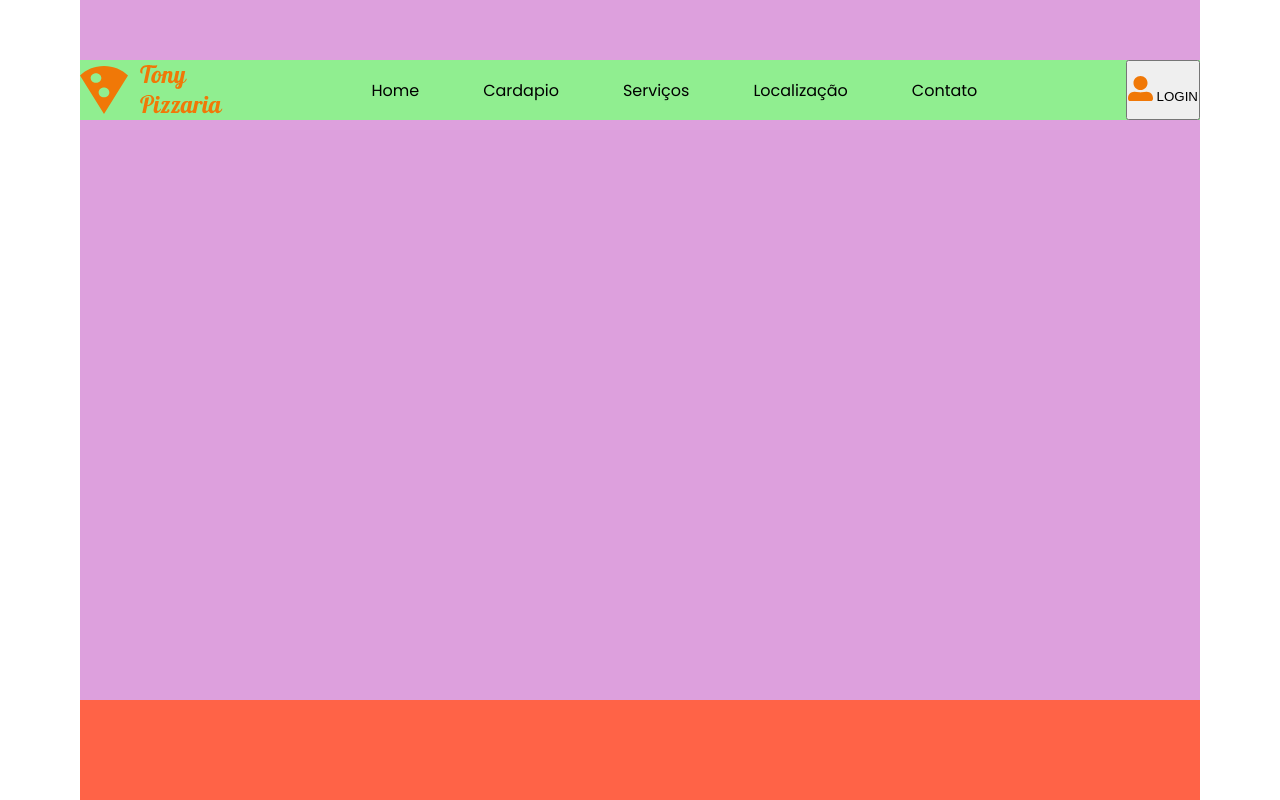
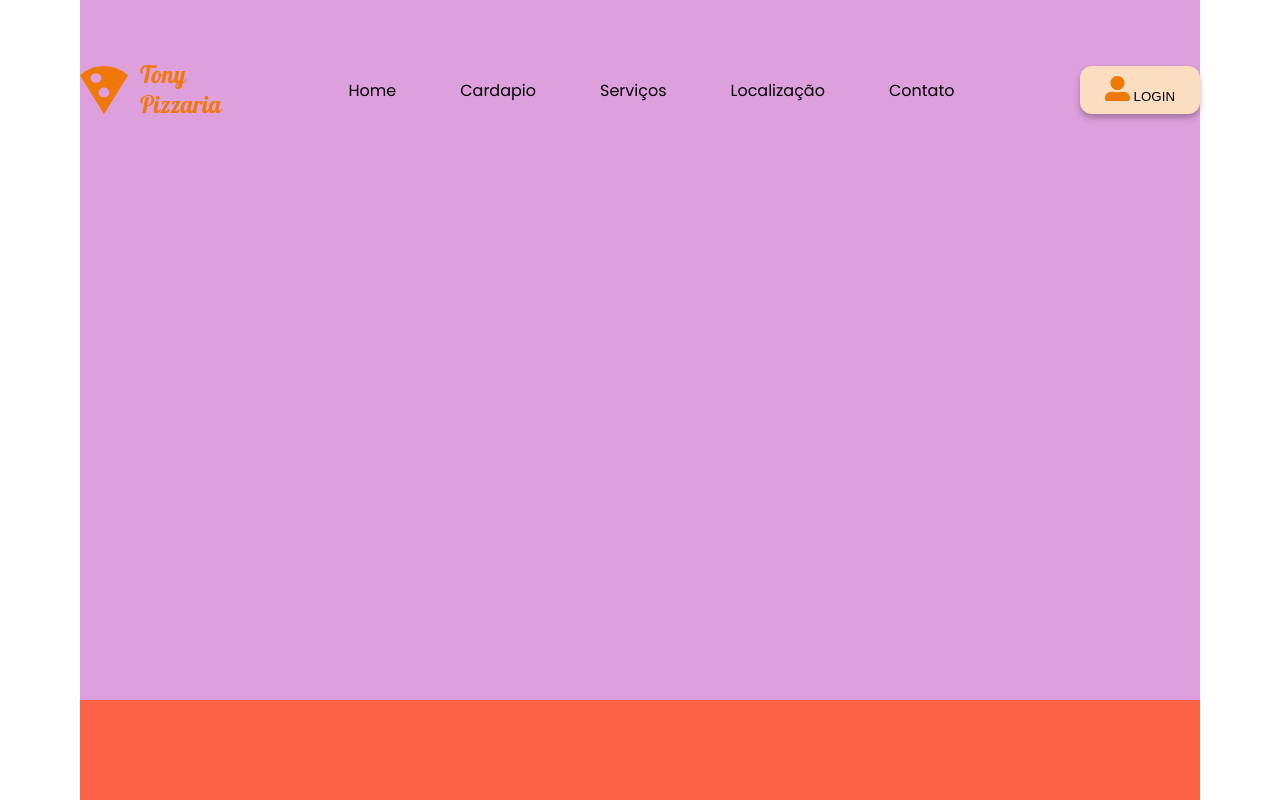
Before and after one commit to Joaoblesa/tony-pizzaria, a plain HTML site: page index.html in a window 1280 px wide. Shown: the top 800 px of the page. Drawn offline with Linux system fonts and the light colour scheme.

Commit message:
header concluido

```diff
--- a/style.css
+++ b/style.css
@@ -11,6 +11,12 @@ ul,ol,li{
     list-style: none;
 }
 
+:root{
+    --primary-color: #f07807;
+    --secundary-color: #FBDDC1;
+    --default-shadow: 0 4px 6px #0004;
+}
+
 body{
  padding: 0 80px;
  font-family: "Poppins", sans-serif;
@@ -21,9 +27,9 @@ header{
     width: calc(100% - 160px);
     position: fixed;
     top: 60px;
-    background-color: lightgreen;
     display: flex;
     justify-content: space-between;
+    align-items: center;
 }
 header menu {
     display: flex;
@@ -40,6 +46,15 @@ header li:hover{
     box-shadow: 0 4px 6px #0004;
 }
 
+header button {
+    height: 48px;
+    width: 120px;
+    background-color: var(--secundary-color);
+    border: none;
+    border-radius: 12px;
+    box-shadow: var(--default-shadow);
+}
+
 main{
     height: 700px;
     background-color: plum;
```
